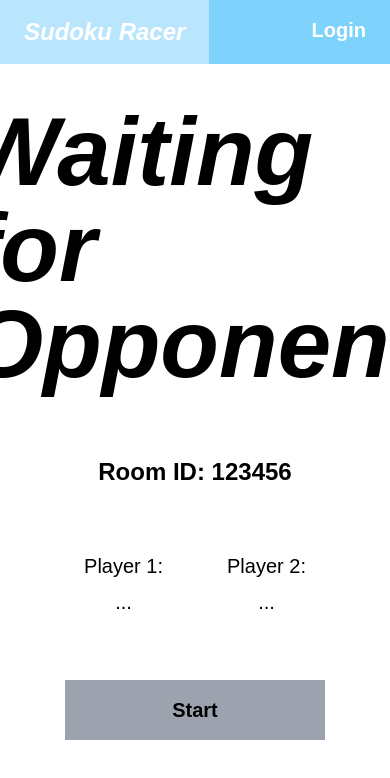
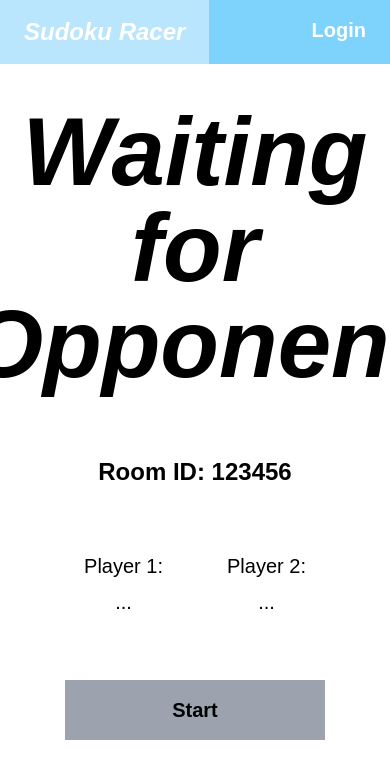
Before and after one commit to vmporuri/sudoku-racer, a React (Vite) app: page /waiting in a window 390 px wide. Shown: the top 778 px of the page. Built offline with nearby package versions, Linux system fonts and the light colour scheme.

Commit message:
fix: title not centered on mobile

```diff
--- a/src/components/Home.jsx
+++ b/src/components/Home.jsx
@@ -6,7 +6,7 @@
     <div>
       <Navbar />
       <div className="w-dvw h-dvh flex flex-col justify-center items-center gap-16">
-        <h1 className="text-8xl italic font-bold">Sudoku Racer</h1>
+        <h1 className="text-center text-8xl italic font-bold">Sudoku Racer</h1>
         <div className="flex gap-8">
           <GameOption type="create" />
           <GameOption type="join" />
--- a/src/components/WaitingRoom.jsx
+++ b/src/components/WaitingRoom.jsx
@@ -11,7 +11,9 @@
     <>
       <Navbar />
       <div className="h-dvh flex flex-col justify-center items-center gap-16">
-        <h1 className="text-8xl italic font-bold">Waiting for Opponent</h1>
+        <h1 className="text-8xl italic font-bold text-center">
+          Waiting for Opponent
+        </h1>
         <h2 className="text-2xl font-bold">Room ID: {roomID}</h2>
         <div className="grid grid-cols-2 grid-rows-1 gap-16">
           <Combatant number={1} username={username} />
```
